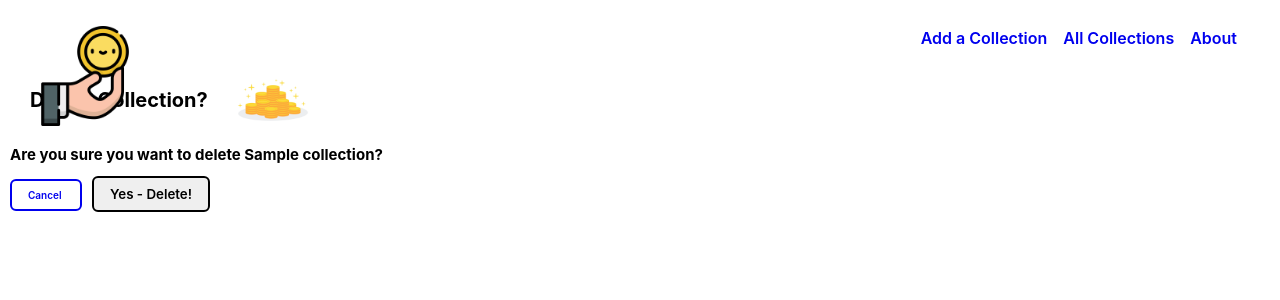
After one commit to NateMorgan/coin-collector, a Django app: page /collections/1/delete/ in a window 1280 px wide. The commit adds this page. Shown: the top 300 px of the page. Run offline with Django 4.2, Linux system fonts and the light colour scheme; tables that the repository leaves empty hold one stand-in row (values such as "Sample post").

Commit message:
update and delete collection features

```diff
--- a/main_app/templates/collections/detail.html
+++ b/main_app/templates/collections/detail.html
@@ -19,9 +19,13 @@
       width="100px"
     >
   </div>
-  <div class="coin-details">
+  <div class="collection-details">
     <h1>{{ collection.name }}</h1>
     <p>{{ collection.description }}</p>
+  </div>
+  <div class="collection-actions">
+    <a href="{% url 'collections_update' collection.id %}" class="btn warn">Edit</a>
+    <a href="{% url 'collections_delete' collection.id %}" class="btn danger">Delete</a>
   </div>
 </section>
 
--- /dev/null
+++ b/main_app/templates/main_app/collection_confirm_delete.html
@@ -0,0 +1,23 @@
+{% extends 'base.html' %}
+{% load static %}
+
+{% block content %}
+
+<div class="page-header">
+  <h1>Delete Collection?</h1>
+  <img src="{% static 'images/collection.webp' %}" alt="A coin collection"/>
+</div>
+<h2>Are you sure you want to delete {{ collection.name }}?</h2>
+
+<form action="" method="POST" class="form">
+  {% csrf_token %}
+  <a
+    href="{% url 'collections_detail' collection.id %}"
+    class="btn secondary"
+  >
+    Cancel
+  </a>
+  <button type="submit" class="btn danger">Yes - Delete!</button>
+</form>
+
+{% endblock %}
--- a/main_app/templates/main_app/collection_form.html
+++ b/main_app/templates/main_app/collection_form.html
@@ -8,7 +8,11 @@
 {% block content %}
 
 <div class="page-header">
-  <h1>Add a Collection</h1>
+  {% if collection %}
+    <h1> Edit Collection</h1>
+  {% else %}
+    <h1>Add a Collection</h1>
+  {% endif%}
   <img
     src="{% static 'images/collection.webp' %}"
     alt="Collection of Coins"
--- a/main_app/urls.py
+++ b/main_app/urls.py
@@ -7,4 +7,6 @@ urlpatterns = [
   path('collections/', views.collections_index, name='collections_index'),
   path('collections/<int:collection_id>/', views.collections_detail, name='collections_detail'),
   path('collections/create/', views.CollectionCreate.as_view(), name='collections_create'),
+  path('collections/<int:pk>/update/', views.CollectionUpdate.as_view(), name='collections_update'),
+  path('collections/<int:pk>/delete/', views.CollectionDelete.as_view(), name='collections_delete'),
 ]
--- a/main_app/views.py
+++ b/main_app/views.py
@@ -1,8 +1,6 @@
 from django.shortcuts import render
 from .models import Collection
-from django.views.generic.edit import CreateView
-
-
+from django.views.generic.edit import CreateView, UpdateView, DeleteView
 
 def home(request):
   return render(request, 'home.html')
@@ -22,3 +20,11 @@ class CollectionCreate(CreateView):
   model = Collection
   fields = '__all__'
   success_url = '/collections/'
+
+class CollectionUpdate(UpdateView):
+  model = Collection
+  fields = ['name', 'description']
+
+class CollectionDelete(DeleteView):
+  model = Collection
+  success_url = '/collections/'
```
